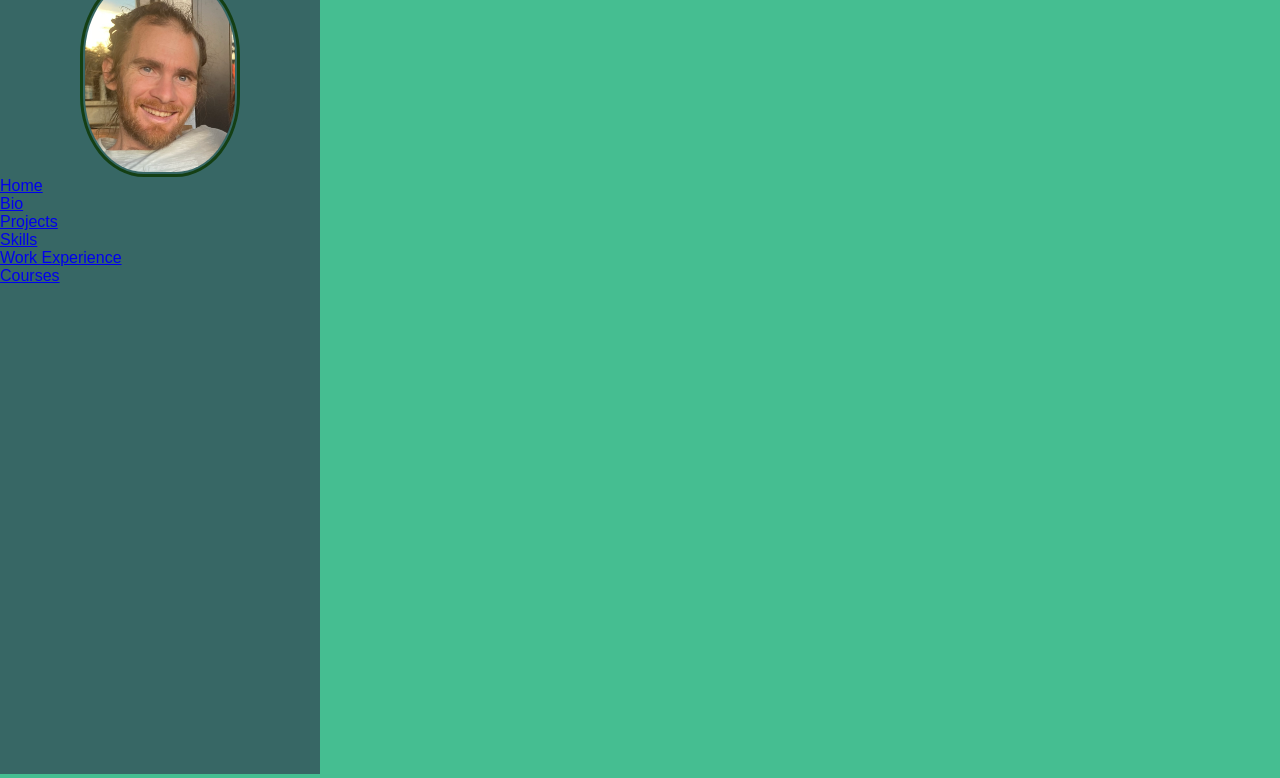
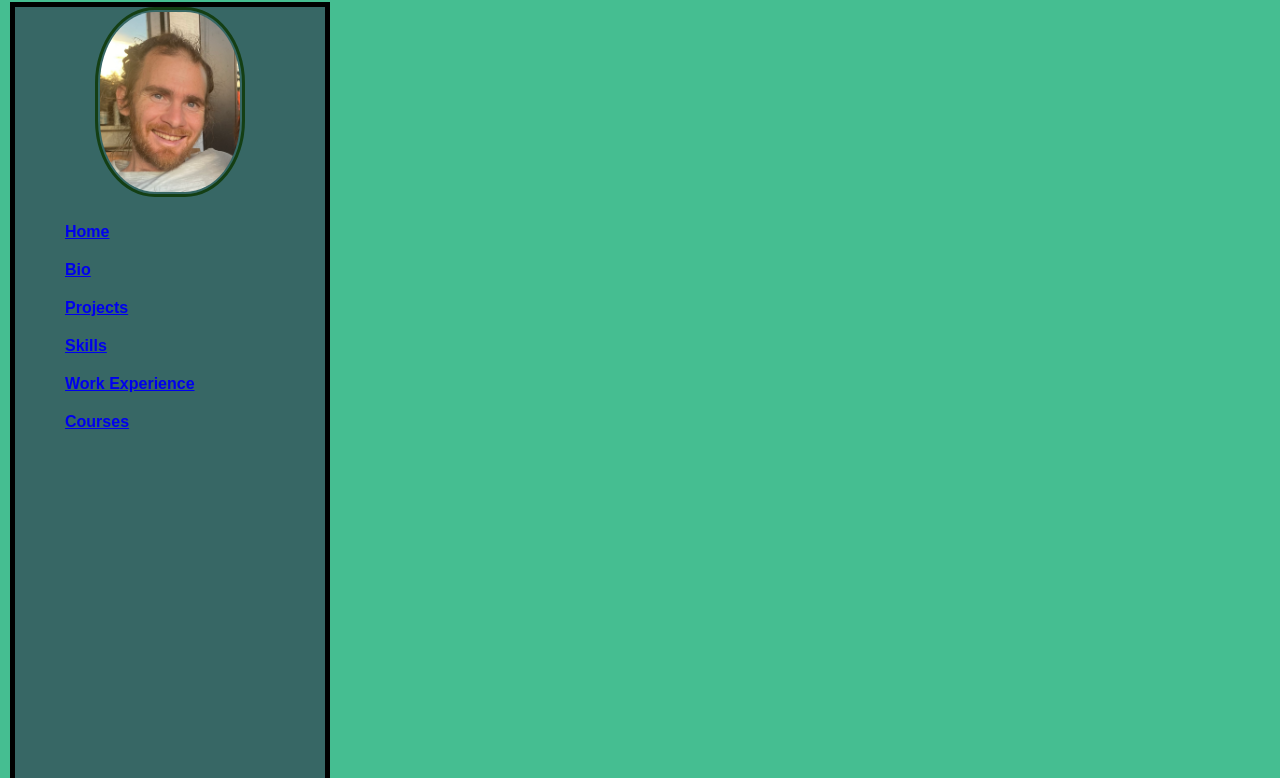
Before and after one commit to DavidButterton/Personal-Website, a plain HTML site: page index.html in a window 1280 px wide. Shown: the part 116-894 px from the top of the page. Drawn offline with Linux system fonts and the light colour scheme.

Commit message:
added hover styling

```diff
--- a/index.html
+++ b/index.html
@@ -12,16 +12,30 @@
              <h1 class="top-header"> David Butterton   <button>Dark mode</button></h1>
         </div>
 
-        <div class="container">
-            <nav id="sidebar" class="sidebar">
-                <img src="./Images/IMG_1622.jpeg" alt="David Butterton" />
-                <nav class="navbar-items">
+        <div class="nav-sidebar_container">
+            <nav id="sidebar" class="nav-sidebar">
+                <img src="./Images/IMG_1622.jpeg" alt="David Butterton" class="nav-sidebar_img" />
+                <nav id="navbar-list" class="nav-sidebar_items">
+                    <ul>
+                        <li class="nav-sidebar_item">
                             <a href="#home">Home</a>
+                        </li>
+                        <li  class="nav-sidebar_item">
                             <a href="#bio">Bio</a>
+                        </li>
+                        <li  class="nav-sidebar_item">
                             <a href="#projects">Projects</a>
+                        </li>
+                        <li  class="nav-sidebar_item">
                             <a href="#Skills">Skills</a>
+                        </li>
+                        <li  class="nav-sidebar_item">
                             <a href="#work experience">Work Experience</a>
+                        </li>
+                        <li  class="nav-sidebar_item">
                             <a href="#Courses">Courses</a>
+                        </li>
+                    </ul>
                 </nav>
             </nav>
 
--- a/style.css
+++ b/style.css
@@ -1,3 +1,7 @@
+* {
+    box-sizing: border-box;
+}
+
 body {
     min-height: 100v;
     background-color: #45be91;
@@ -15,11 +19,13 @@ body {
     font-family: 'Tangerine', cursive;
     text-align: center;
     color: rgb(214, 12, 43);
-    height: 30px;
     padding: 20px 20px;
     border: 5px black solid;
     margin: 5px 10px 5px 10px;
+}
 
+.top-header:hover {
+    color: white;
 }
 
 img[src="./Images/IMG_1622.jpeg"] {
@@ -32,16 +38,33 @@ img[src="./Images/IMG_1622.jpeg"] {
     width: 150px;
 }
 
-.sidebar {
+.nav-sidebar {
     display: flex;
     flex-direction: column;
     height: 100vh;
     width: 25%;
     background-color: #376765;
     font-family: 'Londrina Solid', sans-serif;
+    border: 5px black solid;
+    margin: 5px 10px 5px 10px;
 }
 
-.navbar-items {
+.nav-sidebar_items {
     display:flex;
     flex-direction: column;
 }
+
+.nav-sidebar_item {
+    text-decoration: none;
+    font-weight: bold;
+    display: block;
+    padding: 10px;
+}
+
+.nav-sidebar_item a:hover {
+    color: white;
+}
+
+.nav-sidebar_item a:active {
+    color: white;
+}
```
Also changed, not shown: 1 other file. Lines whose indentation alone changed are shown as unchanged.
